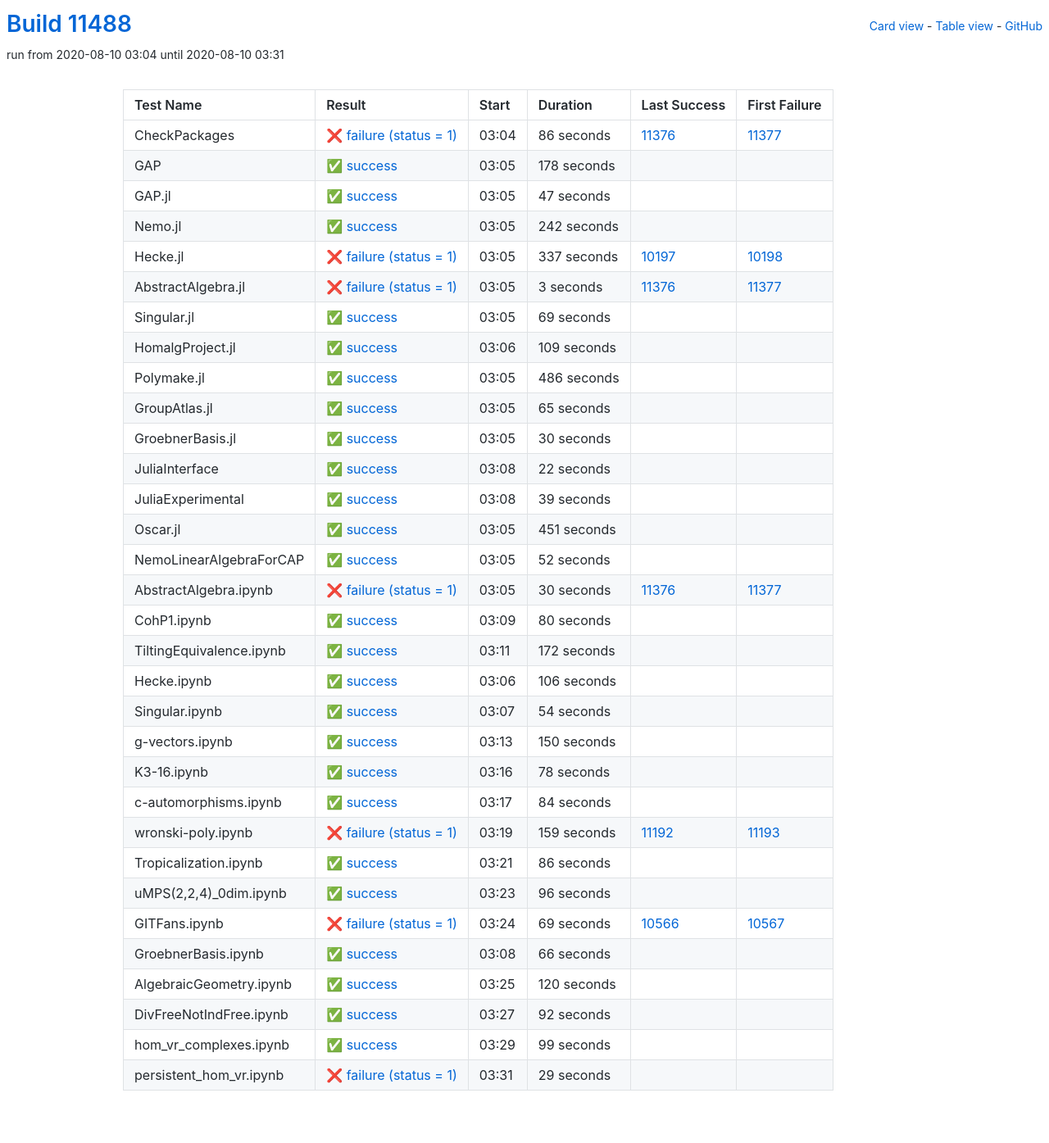
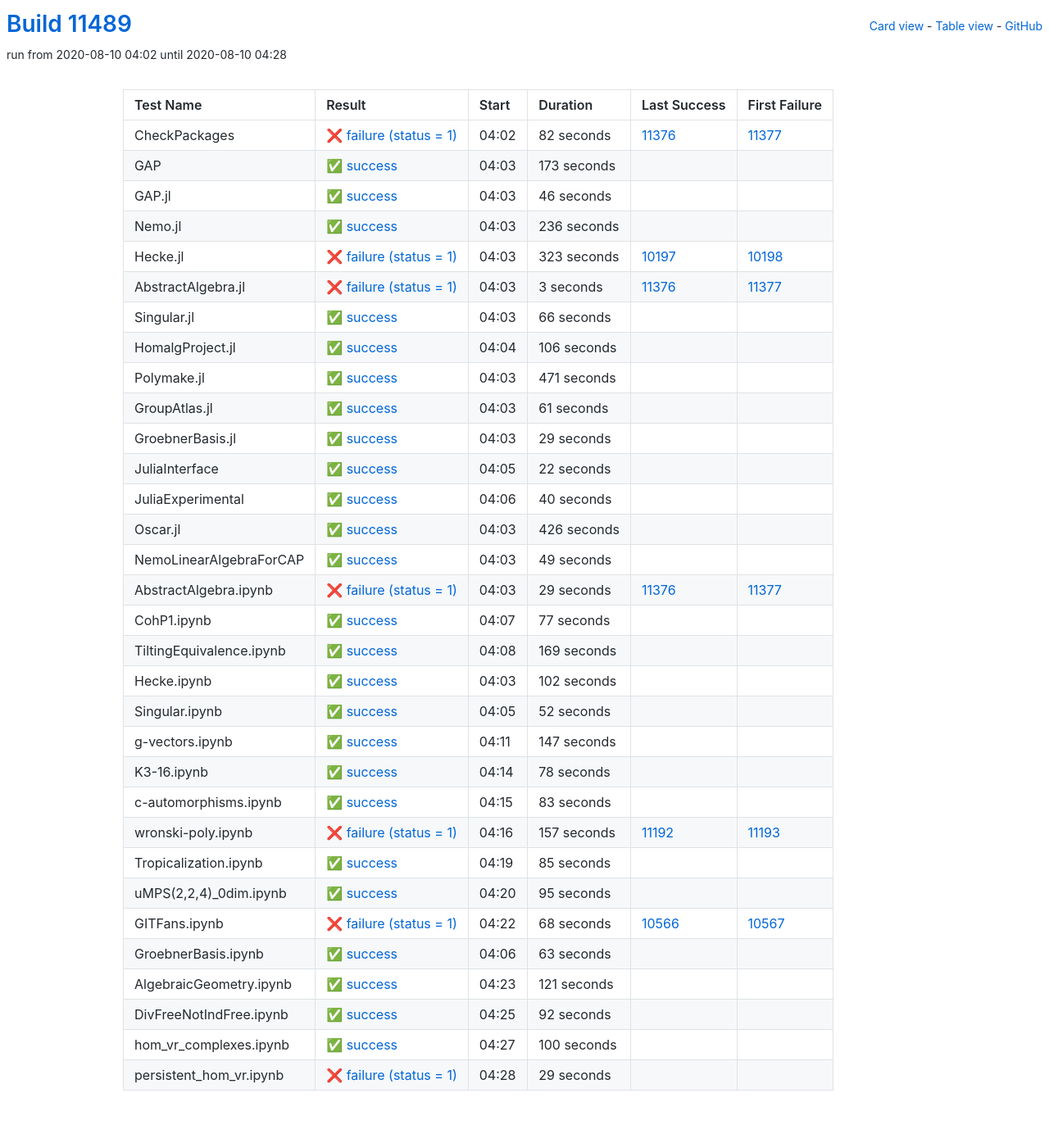
Before and after one commit to oscar-system/oscar-ci-status, a Jekyll site: the page built from table.html, in a window 1280 px wide. Shown: the whole page at 82% size. Built offline with Jekyll 4.4.1, drawn with Linux system fonts in a browser that asks for light colours.

Commit message:
Build #11489

```diff
--- a/_data/ci.yml
+++ b/_data/ci.yml
@@ -1,6 +1,6 @@
 ---
-build: 11488
-build_url: https://oscarci.mathematik.uni-kl.de/job/oscar/11488/
+build: 11489
+build_url: https://oscarci.mathematik.uni-kl.de/job/oscar/11489/
 job: oscar
 organization: oscar-system
 repo: oscar-ci-status
@@ -8,68 +8,68 @@
 tests:
 - name: CheckPackages
   id: checkpackages
-  log: https://oscarci.mathematik.uni-kl.de/job/oscar/11488/artifact/logs/build-11488/CheckPackages.log
-  start: 2020-08-10 03:04
+  log: https://oscarci.mathematik.uni-kl.de/job/oscar/11489/artifact/logs/build-11489/CheckPackages.log
+  start: 2020-08-10 04:02
   success: false
   exitcode: 1
   status: failure
-  duration: 86
+  duration: 82
   last_success: 11376
   last_success_url: https://oscarci.mathematik.uni-kl.de/job/oscar/11376/
   first_failure: 11377
   first_failure_url: https://oscarci.mathematik.uni-kl.de/job/oscar/11377/
 - name: GAP
   id: gap
-  log: https://oscarci.mathematik.uni-kl.de/job/oscar/11488/artifact/logs/build-11488/GAP.log
-  start: 2020-08-10 03:05
+  log: https://oscarci.mathematik.uni-kl.de/job/oscar/11489/artifact/logs/build-11489/GAP.log
+  start: 2020-08-10 04:03
   success: true
   exitcode: 0
   status: success
-  duration: 178
+  duration: 173
   last_success: false
   last_success_url:
   first_failure: false
   first_failure_url:
 - name: GAP.jl
   id: gap-jl
-  log: https://oscarci.mathematik.uni-kl.de/job/oscar/11488/artifact/logs/build-11488/GAP.jl.log
-  start: 2020-08-10 03:05
+  log: https://oscarci.mathematik.uni-kl.de/job/oscar/11489/artifact/logs/build-11489/GAP.jl.log
+  start: 2020-08-10 04:03
   success: true
   exitcode: 0
   status: success
-  duration: 47
+  duration: 46
   last_success: false
   last_success_url:
   first_failure: false
   first_failure_url:
 - name: Nemo.jl
   id: nemo-jl
-  log: https://oscarci.mathematik.uni-kl.de/job/oscar/11488/artifact/logs/build-11488/Nemo.jl.log
-  start: 2020-08-10 03:05
+  log: https://oscarci.mathematik.uni-kl.de/job/oscar/11489/artifact/logs/build-11489/Nemo.jl.log
+  start: 2020-08-10 04:03
   success: true
   exitcode: 0
   status: success
-  duration: 242
+  duration: 236
   last_success: false
   last_success_url:
   first_failure: false
   first_failure_url:
 - name: Hecke.jl
   id: hecke-jl
-  log: https://oscarci.mathematik.uni-kl.de/job/oscar/11488/artifact/logs/build-11488/Hecke.jl.log
-  start: 2020-08-10 03:05
+  log: https://oscarci.mathematik.uni-kl.de/job/oscar/11489/artifact/logs/build-11489/Hecke.jl.log
+  start: 2020-08-10 04:03
   success: false
   exitcode: 1
   status: failure
-  duration: 337
+  duration: 323
   last_success: 10197
   last_success_url: https://oscarci.mathematik.uni-kl.de/job/oscar/10197/
   first_failure: 10198
   first_failure_url: https://oscarci.mathematik.uni-kl.de/job/oscar/10198/
 - name: AbstractAlgebra.jl
   id: abstractalgebra-jl
-  log: https://oscarci.mathematik.uni-kl.de/job/oscar/11488/artifact/logs/build-11488/AbstractAlgebra.jl.log
-  start: 2020-08-10 03:05
+  log: https://oscarci.mathematik.uni-kl.de/job/oscar/11489/artifact/logs/build-11489/AbstractAlgebra.jl.log
+  start: 2020-08-10 04:03
   success: false
   exitcode: 1
   status: failure
@@ -80,68 +80,68 @@
   first_failure_url: https://oscarci.mathematik.uni-kl.de/job/oscar/11377/
 - name: Singular.jl
   id: singular-jl
-  log: https://oscarci.mathematik.uni-kl.de/job/oscar/11488/artifact/logs/build-11488/Singular.jl.log
-  start: 2020-08-10 03:05
+  log: https://oscarci.mathematik.uni-kl.de/job/oscar/11489/artifact/logs/build-11489/Singular.jl.log
+  start: 2020-08-10 04:03
   success: true
   exitcode: 0
   status: success
-  duration: 69
+  duration: 66
   last_success: false
   last_success_url:
   first_failure: false
   first_failure_url:
 - name: HomalgProject.jl
   id: homalgproject-jl
-  log: https://oscarci.mathematik.uni-kl.de/job/oscar/11488/artifact/logs/build-11488/HomalgProject.jl.log
-  start: 2020-08-10 03:06
+  log: https://oscarci.mathematik.uni-kl.de/job/oscar/11489/artifact/logs/build-11489/HomalgProject.jl.log
+  start: 2020-08-10 04:04
   success: true
   exitcode: 0
   status: success
-  duration: 109
+  duration: 106
   last_success: false
   last_success_url:
   first_failure: false
   first_failure_url:
 - name: Polymake.jl
   id: polymake-jl
-  log: https://oscarci.mathematik.uni-kl.de/job/oscar/11488/artifact/logs/build-11488/Polymake.jl.log
-  start: 2020-08-10 03:05
+  log: https://oscarci.mathematik.uni-kl.de/job/oscar/11489/artifact/logs/build-11489/Polymake.jl.log
+  start: 2020-08-10 04:03
   success: true
   exitcode: 0
   status: success
-  duration: 486
+  duration: 471
   last_success: false
   last_success_url:
   first_failure: false
   first_failure_url:
 - name: GroupAtlas.jl
   id: groupatlas-jl
-  log: https://oscarci.mathematik.uni-kl.de/job/oscar/11488/artifact/logs/build-11488/GroupAtlas.jl.log
-  start: 2020-08-10 03:05
+  log: https://oscarci.mathematik.uni-kl.de/job/oscar/11489/artifact/logs/build-11489/GroupAtlas.jl.log
+  start: 2020-08-10 04:03
   success: true
   exitcode: 0
   status: success
-  duration: 65
+  duration: 61
   last_success: false
   last_success_url:
   first_failure: false
   first_failure_url:
 - name: GroebnerBasis.jl
   id: groebnerbasis-jl
-  log: https://oscarci.mathematik.uni-kl.de/job/oscar/11488/artifact/logs/build-11488/GroebnerBasis.jl.log
-  start: 2020-08-10 03:05
+  log: https://oscarci.mathematik.uni-kl.de/job/oscar/11489/artifact/logs/build-11489/GroebnerBasis.jl.log
+  start: 2020-08-10 04:03
   success: true
   exitcode: 0
   status: success
-  duration: 30
+  duration: 29
   last_success: false
   last_success_url:
   first_failure: false
   first_failure_url:
 - name: JuliaInterface
   id: juliainterface
-  log: https://oscarci.mathematik.uni-kl.de/job/oscar/11488/artifact/logs/build-11488/JuliaInterface.log
-  start: 2020-08-10 03:08
+  log: https://oscarci.mathematik.uni-kl.de/job/oscar/11489/artifact/logs/build-11489/JuliaInterface.log
+  start: 2020-08-10 04:05
   success: true
   exitcode: 0
   status: success
@@ -152,32 +152,92 @@
   first_failure_url:
 - name: JuliaExperimental
   id: juliaexperimental
-  log: https://oscarci.mathematik.uni-kl.de/job/oscar/11488/artifact/logs/build-11488/JuliaExperimental.log
-  start: 2020-08-10 03:08
+  log: https://oscarci.mathematik.uni-kl.de/job/oscar/11489/artifact/logs/build-11489/JuliaExperimental.log
+  start: 2020-08-10 04:06
   success: true
   exitcode: 0
   status: success
-  duration: 39
+  duration: 40
   last_success: false
   last_success_url:
   first_failure: false
   first_failure_url:
 - name: Oscar.jl
   id: oscar-jl
-  log: https://oscarci.mathematik.uni-kl.de/job/oscar/11488/artifact/logs/build-11488/Oscar.jl.log
-  start: 2020-08-10 03:05
+  log: https://oscarci.mathematik.uni-kl.de/job/oscar/11489/artifact/logs/build-11489/Oscar.jl.log
+  start: 2020-08-10 04:03
   success: true
   exitcode: 0
   status: success
-  duration: 451
+  duration: 426
   last_success: false
   last_success_url:
   first_failure: false
   first_failure_url:
 - name: NemoLinearAlgebraForCAP
   id: nemolinearalgebraforcap
-  log: https://oscarci.mathematik.uni-kl.de/job/oscar/11488/artifact/logs/build-11488/NemoLinearAlgebraForCAP.log
-  start: 2020-08-10 03:05
+  log: https://oscarci.mathematik.uni-kl.de/job/oscar/11489/artifact/logs/build-11489/NemoLinearAlgebraForCAP.log
+  start: 2020-08-10 04:03
+  success: true
+  exitcode: 0
+  status: success
+  duration: 49
+  last_success: false
+  last_success_url:
+  first_failure: false
+  first_failure_url:
+- name: AbstractAlgebra.ipynb
+  id: abstractalgebra-ipynb
+  log: https://oscarci.mathematik.uni-kl.de/job/oscar/11489/artifact/logs/build-11489/AbstractAlgebra.ipynb.log
+  start: 2020-08-10 04:03
+  success: false
+  exitcode: 1
+  status: failure
+  duration: 29
+  last_success: 11376
+  last_success_url: https://oscarci.mathematik.uni-kl.de/job/oscar/11376/
+  first_failure: 11377
+  first_failure_url: https://oscarci.mathematik.uni-kl.de/job/oscar/11377/
+- name: CohP1.ipynb
+  id: cohp1-ipynb
+  log: https://oscarci.mathematik.uni-kl.de/job/oscar/11489/artifact/logs/build-11489/CohP1.ipynb.log
+  start: 2020-08-10 04:07
+  success: true
+  exitcode: 0
+  status: success
+  duration: 77
+  last_success: false
+  last_success_url:
+  first_failure: false
+  first_failure_url:
+- name: TiltingEquivalence.ipynb
+  id: tiltingequivalence-ipynb
+  log: https://oscarci.mathematik.uni-kl.de/job/oscar/11489/artifact/logs/build-11489/TiltingEquivalence.ipynb.log
+  start: 2020-08-10 04:08
+  success: true
+  exitcode: 0
+  status: success
+  duration: 169
+  last_success: false
+  last_success_url:
+  first_failure: false
+  first_failure_url:
+- name: Hecke.ipynb
+  id: hecke-ipynb
+  log: https://oscarci.mathematik.uni-kl.de/job/oscar/11489/artifact/logs/build-11489/Hecke.ipynb.log
+  start: 2020-08-10 04:03
+  success: true
+  exitcode: 0
+  status: success
+  duration: 102
+  last_success: false
+  last_success_url:
+  first_failure: false
+  first_failure_url:
+- name: Singular.ipynb
+  id: singular-ipynb
+  log: https://oscarci.mathematik.uni-kl.de/job/oscar/11489/artifact/logs/build-11489/Singular.ipynb.log
+  start: 2020-08-10 04:05
   success: true
   exitcode: 0
   status: success
@@ -186,82 +246,22 @@
   last_success_url:
   first_failure: false
   first_failure_url:
-- name: AbstractAlgebra.ipynb
-  id: abstractalgebra-ipynb
-  log: https://oscarci.mathematik.uni-kl.de/job/oscar/11488/artifact/logs/build-11488/AbstractAlgebra.ipynb.log
-  start: 2020-08-10 03:05
-  success: false
-  exitcode: 1
-  status: failure
-  duration: 30
-  last_success: 11376
-  last_success_url: https://oscarci.mathematik.uni-kl.de/job/oscar/11376/
-  first_failure: 11377
-  first_failure_url: https://oscarci.mathematik.uni-kl.de/job/oscar/11377/
-- name: CohP1.ipynb
-  id: cohp1-ipynb
-  log: https://oscarci.mathematik.uni-kl.de/job/oscar/11488/artifact/logs/build-11488/CohP1.ipynb.log
-  start: 2020-08-10 03:09
+- name: g-vectors.ipynb
+  id: g-vectors-ipynb
+  log: https://oscarci.mathematik.uni-kl.de/job/oscar/11489/artifact/logs/build-11489/g-vectors.ipynb.log
+  start: 2020-08-10 04:11
   success: true
   exitcode: 0
   status: success
-  duration: 80
-  last_success: false
-  last_success_url:
-  first_failure: false
-  first_failure_url:
-- name: TiltingEquivalence.ipynb
-  id: tiltingequivalence-ipynb
-  log: https://oscarci.mathematik.uni-kl.de/job/oscar/11488/artifact/logs/build-11488/TiltingEquivalence.ipynb.log
-  start: 2020-08-10 03:11
-  success: true
-  exitcode: 0
-  status: success
-  duration: 172
-  last_success: false
-  last_success_url:
-  first_failure: false
-  first_failure_url:
-- name: Hecke.ipynb
-  id: hecke-ipynb
-  log: https://oscarci.mathematik.uni-kl.de/job/oscar/11488/artifact/logs/build-11488/Hecke.ipynb.log
-  start: 2020-08-10 03:06
-  success: true
-  exitcode: 0
-  status: success
-  duration: 106
-  last_success: false
-  last_success_url:
-  first_failure: false
-  first_failure_url:
-- name: Singular.ipynb
-  id: singular-ipynb
-  log: https://oscarci.mathematik.uni-kl.de/job/oscar/11488/artifact/logs/build-11488/Singular.ipynb.log
-  start: 2020-08-10 03:07
-  success: true
-  exitcode: 0
-  status: success
-  duration: 54
-  last_success: false
-  last_success_url:
-  first_failure: false
-  first_failure_url:
-- name: g-vectors.ipynb
-  id: g-vectors-ipynb
-  log: https://oscarci.mathematik.uni-kl.de/job/oscar/11488/artifact/logs/build-11488/g-vectors.ipynb.log
-  start: 2020-08-10 03:13
-  success: true
-  exitcode: 0
-  status: success
-  duration: 150
+  duration: 147
   last_success: false
   last_success_url:
   first_failure: false
   first_failure_url:
 - name: K3-16.ipynb
   id: k3-16-ipynb
-  log: https://oscarci.mathematik.uni-kl.de/job/oscar/11488/artifact/logs/build-11488/K3-16.ipynb.log
-  start: 2020-08-10 03:16
+  log: https://oscarci.mathematik.uni-kl.de/job/oscar/11489/artifact/logs/build-11489/K3-16.ipynb.log
+  start: 2020-08-10 04:14
   success: true
   exitcode: 0
   status: success
@@ -272,92 +272,92 @@
   first_failure_url:
 - name: c-automorphisms.ipynb
   id: c-automorphisms-ipynb
-  log: https://oscarci.mathematik.uni-kl.de/job/oscar/11488/artifact/logs/build-11488/c-automorphisms.ipynb.log
-  start: 2020-08-10 03:17
+  log: https://oscarci.mathematik.uni-kl.de/job/oscar/11489/artifact/logs/build-11489/c-automorphisms.ipynb.log
+  start: 2020-08-10 04:15
   success: true
   exitcode: 0
   status: success
-  duration: 84
+  duration: 83
   last_success: false
   last_success_url:
   first_failure: false
   first_failure_url:
 - name: wronski-poly.ipynb
   id: wronski-poly-ipynb
-  log: https://oscarci.mathematik.uni-kl.de/job/oscar/11488/artifact/logs/build-11488/wronski-poly.ipynb.log
-  start: 2020-08-10 03:19
+  log: https://oscarci.mathematik.uni-kl.de/job/oscar/11489/artifact/logs/build-11489/wronski-poly.ipynb.log
+  start: 2020-08-10 04:16
   success: false
   exitcode: 1
   status: failure
-  duration: 159
+  duration: 157
   last_success: 11192
   last_success_url: https://oscarci.mathematik.uni-kl.de/job/oscar/11192/
   first_failure: 11193
   first_failure_url: https://oscarci.mathematik.uni-kl.de/job/oscar/11193/
 - name: Tropicalization.ipynb
   id: tropicalization-ipynb
-  log: https://oscarci.mathematik.uni-kl.de/job/oscar/11488/artifact/logs/build-11488/Tropicalization.ipynb.log
-  start: 2020-08-10 03:21
+  log: https://oscarci.mathematik.uni-kl.de/job/oscar/11489/artifact/logs/build-11489/Tropicalization.ipynb.log
+  start: 2020-08-10 04:19
   success: true
   exitcode: 0
   status: success
-  duration: 86
+  duration: 85
   last_success: false
   last_success_url:
   first_failure: false
   first_failure_url:
 - name: uMPS(2,2,4)_0dim.ipynb
   id: umps-2-2-4-0dim-ipynb
-  log: https://oscarci.mathematik.uni-kl.de/job/oscar/11488/artifact/logs/build-11488/uMPS-2-2-4-_0dim.ipynb.log
-  start: 2020-08-10 03:23
+  log: https://oscarci.mathematik.uni-kl.de/job/oscar/11489/artifact/logs/build-11489/uMPS-2-2-4-_0dim.ipynb.log
+  start: 2020-08-10 04:20
   success: true
   exitcode: 0
   status: success
-  duration: 96
+  duration: 95
   last_success: false
   last_success_url:
   first_failure: false
   first_failure_url:
 - name: GITFans.ipynb
   id: gitfans-ipynb
-  log: https://oscarci.mathematik.uni-kl.de/job/oscar/11488/artifact/logs/build-11488/GITFans.ipynb.log
-  start: 2020-08-10 03:24
+  log: https://oscarci.mathematik.uni-kl.de/job/oscar/11489/artifact/logs/build-11489/GITFans.ipynb.log
+  start: 2020-08-10 04:22
   success: false
   exitcode: 1
   status: failure
-  duration: 69
+  duration: 68
   last_success: 10566
   last_success_url: https://oscarci.mathematik.uni-kl.de/job/oscar/10566/
   first_failure: 10567
   first_failure_url: https://oscarci.mathematik.uni-kl.de/job/oscar/10567/
 - name: GroebnerBasis.ipynb
   id: groebnerbasis-ipynb
-  log: https://oscarci.mathematik.uni-kl.de/job/oscar/11488/artifact/logs/build-11488/GroebnerBasis.ipynb.log
-  start: 2020-08-10 03:08
+  log: https://oscarci.mathematik.uni-kl.de/job/oscar/11489/artifact/logs/build-11489/GroebnerBasis.ipynb.log
+  start: 2020-08-10 04:06
   success: true
   exitcode: 0
   status: success
-  duration: 66
+  duration: 63
   last_success: false
   last_success_url:
   first_failure: false
   first_failure_url:
 - name: AlgebraicGeometry.ipynb
   id: algebraicgeometry-ipynb
-  log: https://oscarci.mathematik.uni-kl.de/job/oscar/11488/artifact/logs/build-11488/AlgebraicGeometry.ipynb.log
-  start: 2020-08-10 03:25
+  log: https://oscarci.mathematik.uni-kl.de/job/oscar/11489/artifact/logs/build-11489/AlgebraicGeometry.ipynb.log
+  start: 2020-08-10 04:23
   success: true
   exitcode: 0
   status: success
-  duration: 120
+  duration: 121
   last_success: false
   last_success_url:
   first_failure: false
   first_failure_url:
 - name: DivFreeNotIndFree.ipynb
   id: divfreenotindfree-ipynb
-  log: https://oscarci.mathematik.uni-kl.de/job/oscar/11488/artifact/logs/build-11488/DivFreeNotIndFree.ipynb.log
-  start: 2020-08-10 03:27
+  log: https://oscarci.mathematik.uni-kl.de/job/oscar/11489/artifact/logs/build-11489/DivFreeNotIndFree.ipynb.log
+  start: 2020-08-10 04:25
   success: true
   exitcode: 0
   status: success
@@ -368,20 +368,20 @@
   first_failure_url:
 - name: hom_vr_complexes.ipynb
   id: hom-vr-complexes-ipynb
-  log: https://oscarci.mathematik.uni-kl.de/job/oscar/11488/artifact/logs/build-11488/hom_vr_complexes.ipynb.log
-  start: 2020-08-10 03:29
+  log: https://oscarci.mathematik.uni-kl.de/job/oscar/11489/artifact/logs/build-11489/hom_vr_complexes.ipynb.log
+  start: 2020-08-10 04:27
   success: true
   exitcode: 0
   status: success
-  duration: 99
+  duration: 100
   last_success: false
   last_success_url:
   first_failure: false
   first_failure_url:
 - name: persistent_hom_vr.ipynb
   id: persistent-hom-vr-ipynb
-  log: https://oscarci.mathematik.uni-kl.de/job/oscar/11488/artifact/logs/build-11488/persistent_hom_vr.ipynb.log
-  start: 2020-08-10 03:31
+  log: https://oscarci.mathematik.uni-kl.de/job/oscar/11489/artifact/logs/build-11489/persistent_hom_vr.ipynb.log
+  start: 2020-08-10 04:28
   success: false
   exitcode: 1
   status: failure
```
Also changed, not shown: README.md.
